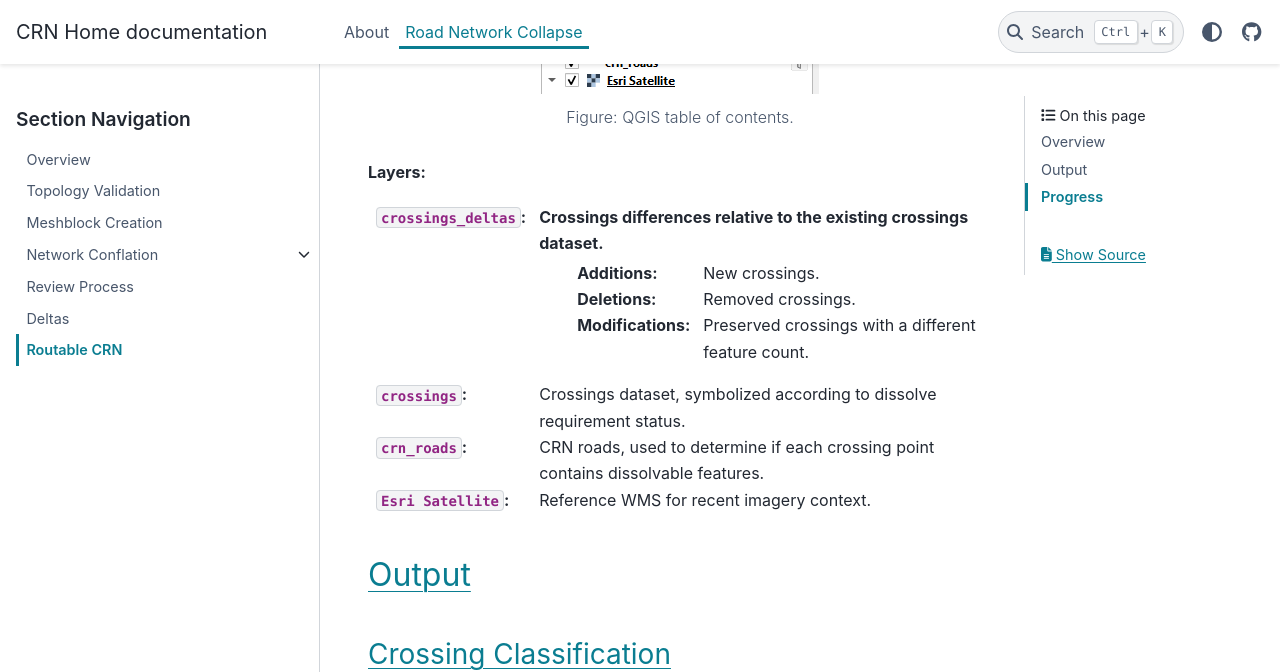
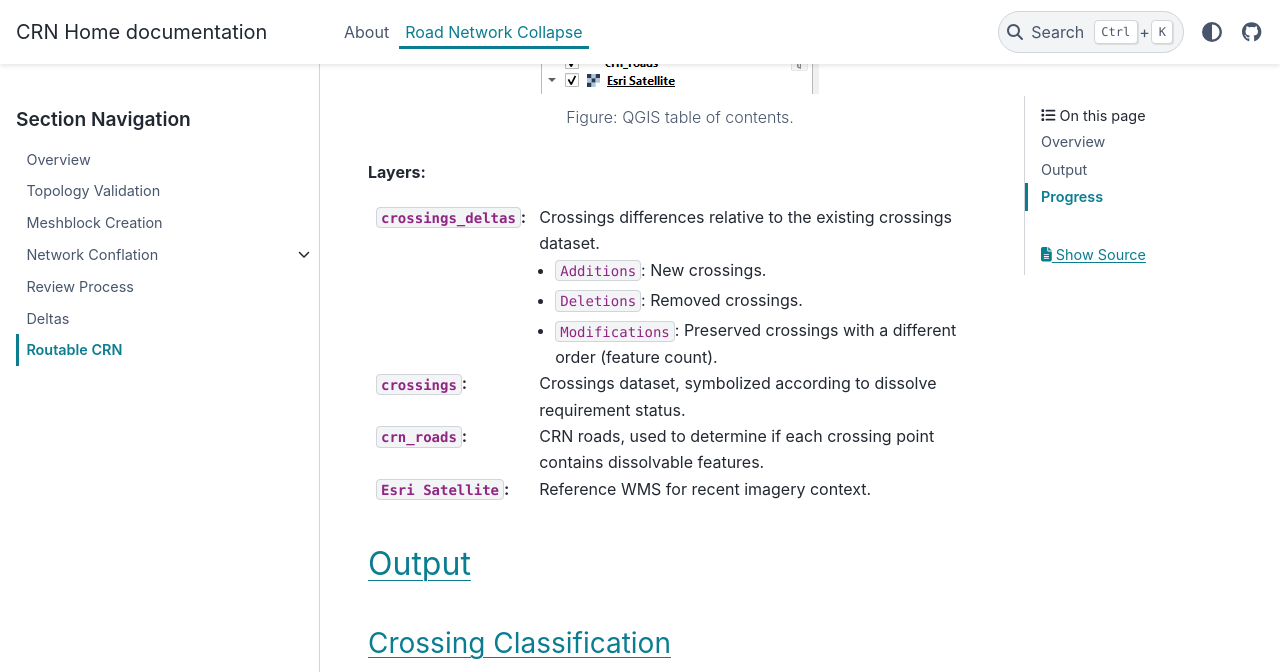
Before and after one commit to StatCan/egp-crn, a Sphinx documentation site: the page built from docs/source/road_network_collapse/routable_crn.rst, in a window 1280 px wide and 900 px high, scrolled down 2092 px, cut to the strip 0-672 px from the top of the window. Built offline with Sphinx 7.4.7 and the PyData theme 0.15.4, drawn with Linux system fonts in a browser that asks for light colours.

Commit message:
[1] updated crn docs formatting.

```diff
--- a/docs/source/road_network_collapse/routable_crn.rst
+++ b/docs/source/road_network_collapse/routable_crn.rst
@@ -54,11 +54,11 @@ Explanation of Layers
 
 **Layers:**
 
-:``crossings_deltas``:
-    Crossings differences relative to the existing crossings dataset.
-        :Additions: New crossings.
-        :Deletions: Removed crossings.
-        :Modifications: Preserved crossings with a different feature count.
+:``crossings_deltas``: Crossings differences relative to the existing crossings dataset.
+
+    - ``Additions``: New crossings.
+    - ``Deletions``: Removed crossings.
+    - ``Modifications``: Preserved crossings with a different order (feature count).
 :``crossings``: Crossings dataset, symbolized according to dissolve requirement status.
 :``crn_roads``: CRN roads, used to determine if each crossing point contains dissolvable features.
 :``Esri Satellite``: Reference WMS for recent imagery context.
```
